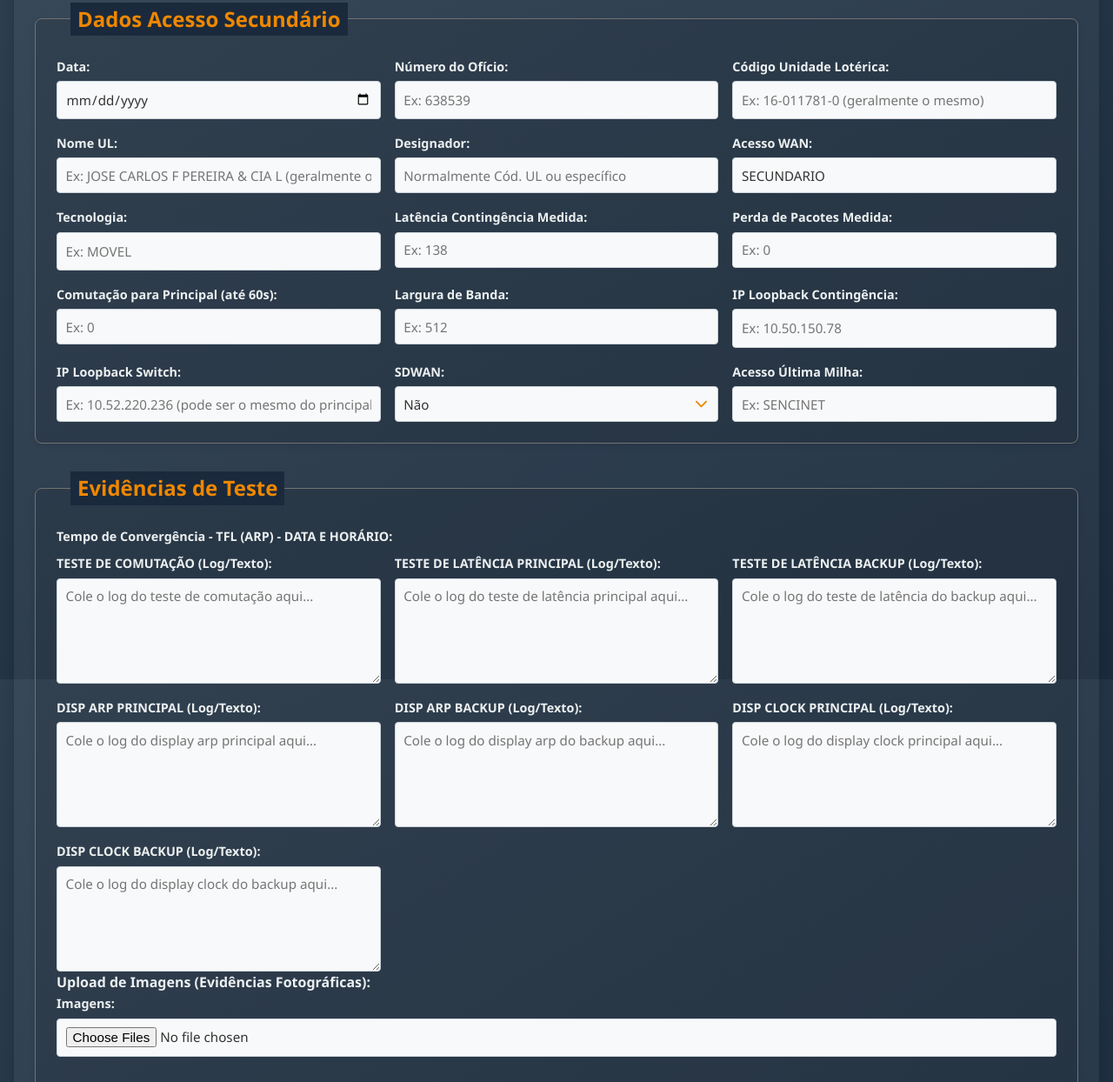
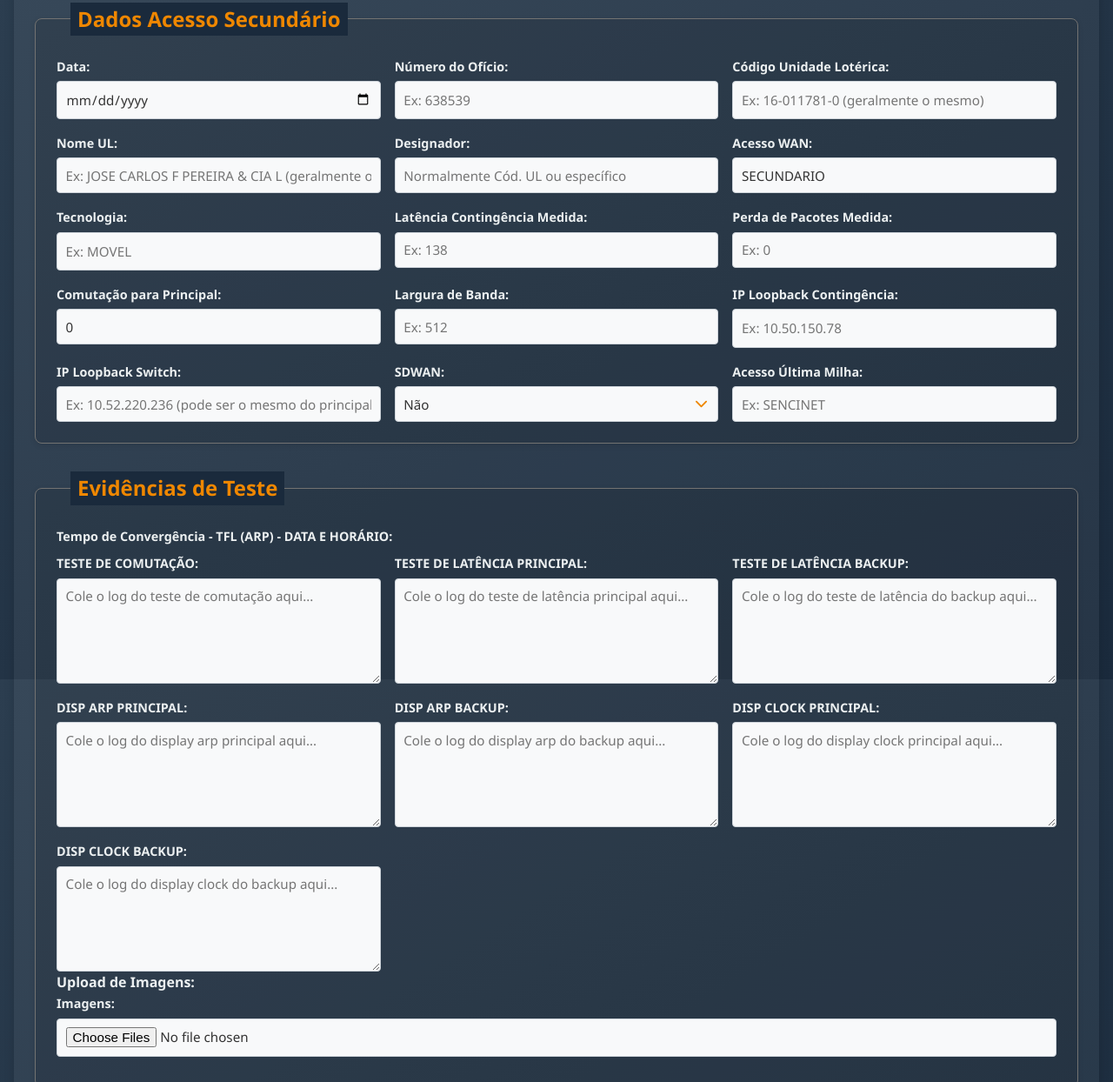
Before and after one commit to ionannery/quality_gtsnetv1, a plain HTML site: page quality_gsnet/frontend/loteria.html in a window 1280 px wide. Shown: the part 819-2063 px from the top of the page at 87% size. Drawn offline with nearby package versions, Linux system fonts and the light colour scheme.

Commit message:
Atualização labels loteria

```diff
--- a/quality_gsnet/frontend/loteria.html
+++ b/quality_gsnet/frontend/loteria.html
@@ -66,13 +66,13 @@
                             <small class="validation-message error" id="perda-pacotes-principal-error"></small>
                         </div>
                         <div class="form-group">
-                            <label for="comutacao-secundario">Comutação para Secundário (até 60s):</label>
+                            <label for="comutacao-secundario">Comutação para Secundário:</label>
                             <input type="number" id="comutacao-secundario" name="comutacao-secundario" class="form-input" placeholder="Ex: 59">
                              <small class="validation-message error" id="comutacao-secundario-error"></small>
                         </div>
                         <div class="form-group">
                             <label for="largura-banda-principal">Largura de Banda:</label>
-                            <input type="number" id="largura-banda-principal" name="largura-banda-principal" class="form-input" placeholder="Ex: 512">
+                            <input type="number" id="largura-banda-principal" name="largura-banda-principal" class="form-input" placeholder="">
                             <small class="validation-message error" id="largura-banda-principal-error"></small>
                         </div>
                         <div class="form-group">
@@ -149,13 +149,13 @@
                             <small class="validation-message error" id="perda-pacotes-secundario-error"></small>
                         </div>
                         <div class="form-group">
-                            <label for="comutacao-principal">Comutação para Principal (até 60s):</label>
-                            <input type="number" id="comutacao-principal" name="comutacao-principal" class="form-input" placeholder="Ex: 0">
+                            <label for="comutacao-principal">Comutação para Principal:</label>
+                            <input type="number" id="comutacao-principal" name="comutacao-principal" class="form-input" placeholder="Ex: 0" value="0">
                              <small class="validation-message error" id="comutacao-principal-error"></small>
                         </div>
                         <div class="form-group">
                             <label for="largura-banda-secundario">Largura de Banda:</label>
-                            <input type="number" id="largura-banda-secundario" name="largura-banda-secundario" class="form-input" placeholder="Ex: 512">
+                            <input type="number" id="largura-banda-secundario" name="largura-banda-secundario" class="form-input" placeholder="Ex: 512" value="">
                             <small class="validation-message error" id="largura-banda-secundario-error"></small>
                         </div>
                         <div class="form-group">
@@ -188,36 +188,36 @@
                     </div>
                     <div class="form-grid">
                         <div class="form-group">
-                            <label for="evidencia-teste-comutacao">TESTE DE COMUTAÇÃO (Log/Texto):</label>
+                            <label for="evidencia-teste-comutacao">TESTE DE COMUTAÇÃO:</label>
                             <textarea id="evidencia-teste-comutacao" name="evidencia-teste-comutacao" class="form-input" rows="5" placeholder="Cole o log do teste de comutação aqui..."></textarea>
                         </div>
                         <div class="form-group">
-                            <label for="evidencia-latencia-principal">TESTE DE LATÊNCIA PRINCIPAL (Log/Texto):</label>
+                            <label for="evidencia-latencia-principal">TESTE DE LATÊNCIA PRINCIPAL:</label>
                             <textarea id="evidencia-latencia-principal" name="evidencia-latencia-principal" class="form-input" rows="5" placeholder="Cole o log do teste de latência principal aqui..."></textarea>
                         </div>
                         <div class="form-group">
-                            <label for="evidencia-latencia-backup">TESTE DE LATÊNCIA BACKUP (Log/Texto):</label>
+                            <label for="evidencia-latencia-backup">TESTE DE LATÊNCIA BACKUP:</label>
                             <textarea id="evidencia-latencia-backup" name="evidencia-latencia-backup" class="form-input" rows="5" placeholder="Cole o log do teste de latência do backup aqui..."></textarea>
                         </div>
                         <div class="form-group">
-                            <label for="evidencia-disparp-principal">DISP ARP PRINCIPAL (Log/Texto):</label>
+                            <label for="evidencia-disparp-principal">DISP ARP PRINCIPAL:</label>
                             <textarea id="evidencia-disparp-principal" name="evidencia-disparp-principal" class="form-input" rows="5" placeholder="Cole o log do display arp principal aqui..."></textarea>
                         </div>
                         <div class="form-group">
-                            <label for="evidencia-disparp-backup">DISP ARP BACKUP (Log/Texto):</label>
+                            <label for="evidencia-disparp-backup">DISP ARP BACKUP:</label>
                             <textarea id="evidencia-disparp-backup" name="evidencia-disparp-backup" class="form-input" rows="5" placeholder="Cole o log do display arp do backup aqui..."></textarea>
                         </div>
                         <div class="form-group">
-                            <label for="evidencia-disp-clock-principal">DISP CLOCK PRINCIPAL (Log/Texto):</label>
+                            <label for="evidencia-disp-clock-principal">DISP CLOCK PRINCIPAL:</label>
                             <textarea id="evidencia-disp-clock-principal" name="evidencia-disp-clock-principal" class="form-input" rows="5" placeholder="Cole o log do display clock principal aqui..."></textarea>
                         </div>
                         <div class="form-group">
-                            <label for="evidencia-disp-clock-backup">DISP CLOCK BACKUP (Log/Texto):</label>
+                            <label for="evidencia-disp-clock-backup">DISP CLOCK BACKUP:</label>
                             <textarea id="evidencia-disp-clock-backup" name="evidencia-disp-clock-backup" class="form-input" rows="5" placeholder="Cole o log do display clock do backup aqui..."></textarea>
                         </div>
                     </div>
 
-                    <h4>Upload de Imagens (Evidências Fotográficas):</h4>
+                    <h4>Upload de Imagens:</h4>
                     <div class="form-group full-width">
                         <label for="imagens-evidencia">Imagens:</label>
                         <input type="file" id="imagens-evidencia" name="imagens-evidencia" class="form-input" accept="image/*" multiple>
```
